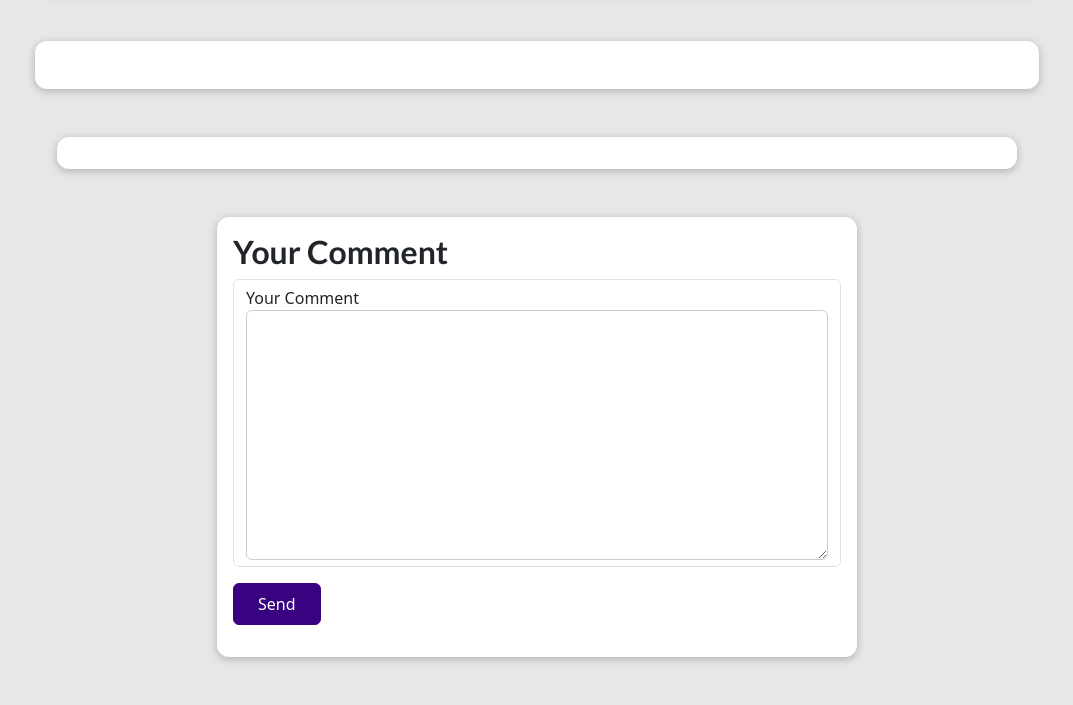
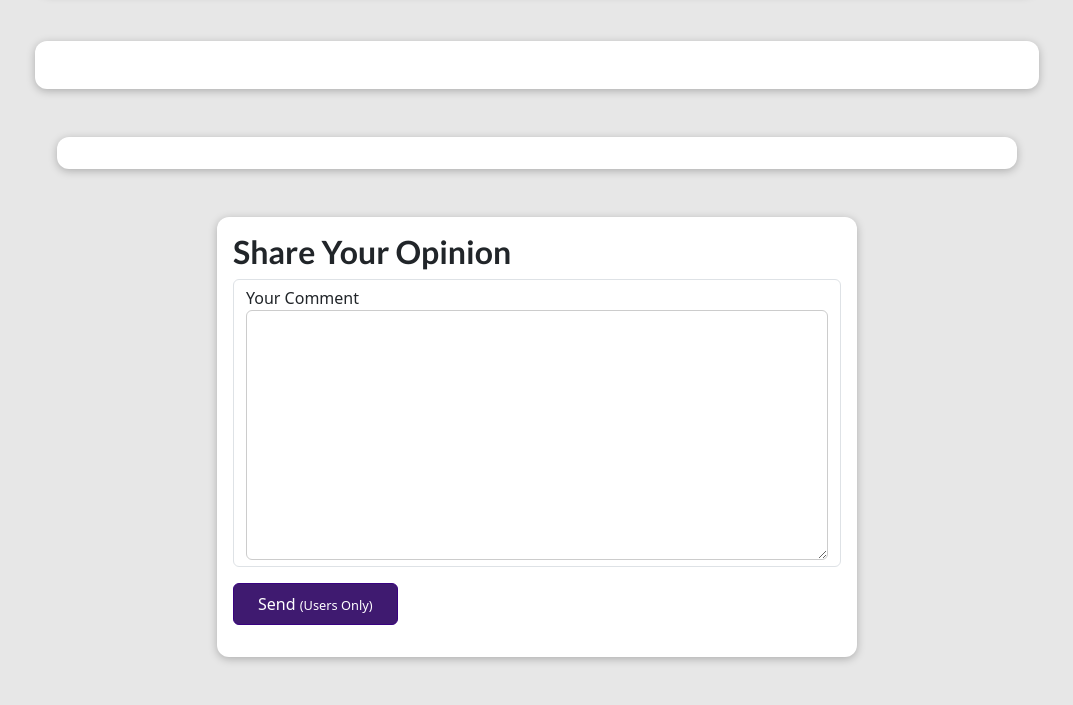
Before and after one commit to Ali-Fattahian/Blog-Project, a Django app: template Website/blog/templates/blog/post-detail.html in a window 1280 px wide. Shown: the part 831-1536 px from the top of the page, without its empty margins (103-1176 px from the left). Run offline with Django 3.2, Linux system fonts and the light colour scheme; the template is opened without the code that fills it: values that come from a table or form of the project are taken from there, others are empty; some libraries are stand-ins or nearby versions.

Commit message:
change the style of comment section and make the send button disabled for non-users

```diff
--- a/Website/blog/static/blog/post-detail.css
+++ b/Website/blog/static/blog/post-detail.css
@@ -218,3 +218,12 @@ main {
 #comments h2 {
   color: #464646;
 }
+
+#comment-form .button-disabled {
+  background-color: #3f1a70;
+  cursor: not-allowed;
+}
+
+.users-only {
+  font-size: .8rem;
+}
--- a/Website/blog/templates/blog/post-detail.html
+++ b/Website/blog/templates/blog/post-detail.html
@@ -59,7 +59,7 @@
                 {% for comment in comments %}
                     <li>
                         <h2>
-                            {{ comment.username }}
+                            {{ comment.user.username }}
                         </h2>
                         <p>
                             {{ comment.comment_content|linebreaks }}
@@ -69,7 +69,7 @@
             </ul>
         </section>
         <section id = "comment-form">
-            <h2>Your Comment</h2>
+            <h2>Share Your Opinion</h2>
             <form action="{% url 'post' one_post.slug %}" method = "post">
                 {% csrf_token %}
                 {% for field in form %}
@@ -79,7 +79,11 @@
                     {{ field.errors }}
                 </div>
                 {% endfor %}
+                {% if request.user.is_authenticated %}
                 <button type="submit">Send</button>
+                {% else %}
+                <button disabled="disabled" class="button-disabled">Send <span class="users-only">(Users Only)</span></button>
+                {% endif %}
             </form>
         </section>
     </div>
--- a/Website/blog/views.py
+++ b/Website/blog/views.py
@@ -1,4 +1,3 @@
-from django.core import paginator
 from django.shortcuts import render, get_object_or_404
 from .models import Post
 from .forms import CommentForm
```
